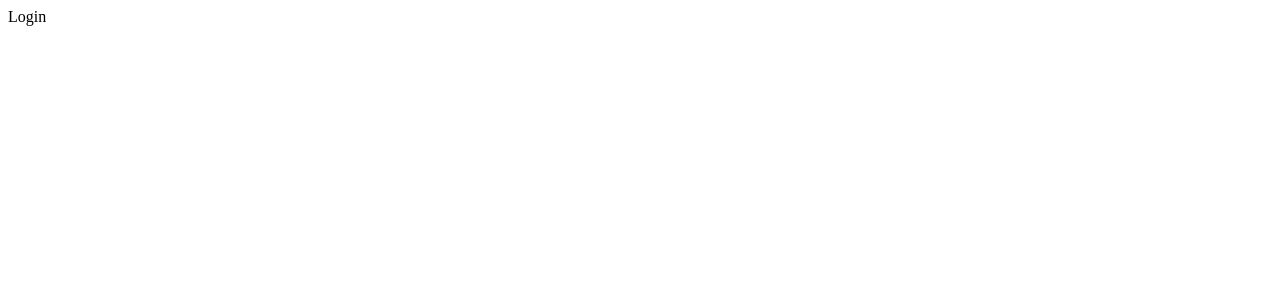
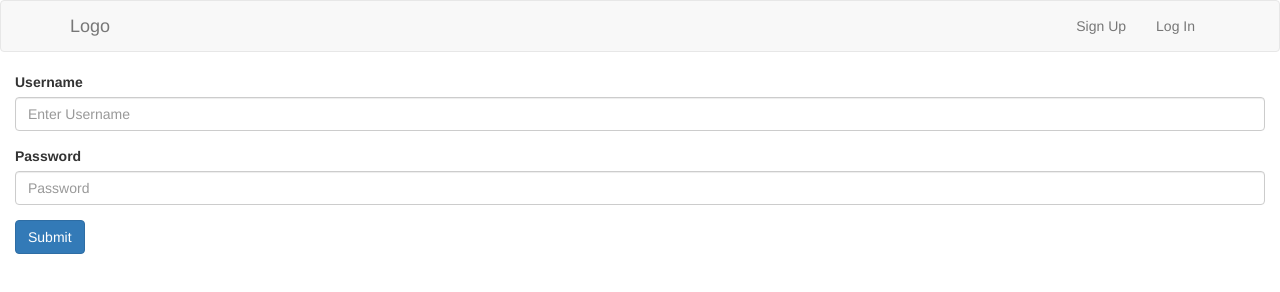
Before and after one commit to SwathyD/DIADRASTIKO, a plain HTML site: page templates/login.html in a window 1280 px wide. Drawn offline with nearby package versions, Linux system fonts and the light colour scheme.

Commit message:
Add files via upload

```diff
--- a/templates/login.html
+++ b/templates/login.html
@@ -1,2 +1,55 @@
 <html>
-Login</html>
+<head>
+<title>UI</title>
+    <meta charset="utf-8">
+  <meta name="viewport" content="width=device-width, initial-scale=1">
+  <link rel="stylesheet" href="https://maxcdn.bootstrapcdn.com/bootstrap/3.4.1/css/bootstrap.min.css">
+  <link href="https://fonts.googleapis.com/css?family=Montserrat" rel="stylesheet" type="text/css">
+  <link href="https://fonts.googleapis.com/css?family=Lato" rel="stylesheet" type="text/css">
+  <script src="https://ajax.googleapis.com/ajax/libs/jquery/3.4.1/jquery.min.js"></script>
+  <script src="https://maxcdn.bootstrapcdn.com/bootstrap/3.4.1/js/bootstrap.min.js"></script>
+</head>
+
+<style>
+</style>
+
+<body>
+  <nav class="navbar navbar-default">
+    <div class="container">
+      <div class="navbar-header">
+        <button type="button" class="navbar-toggle" data-toggle="collapse" data-target="#myNavbar">
+        <span class="icon-bar"></span>
+        <span class="icon-bar"></span>
+        <span class="icon-bar"></span>
+      </button>
+      <a class="navbar-brand" href="#myPage">Logo</a>
+    </div>
+    <div class="collapse navbar-collapse" id="myNavbar">
+      <ul class="nav navbar-nav navbar-right">
+        <li><a href="#SignUp">Sign Up</a></li>
+        <li><a href="Login.html">Log In</a></li>
+      </ul>
+    </div>
+  </div>
+</nav>
+
+<div class="container-fluid">
+  <div class="card">
+    <div class="card-body">
+      <form>
+        <div class="form-group">
+          <label for="Username">Username</label>
+          <input type="text" class="form-control" id="Uname" placeholder="Enter Username">
+        </div>
+      <div class="form-group">
+        <label for="exampleInputPassword1">Password</label>
+        <input type="password" class="form-control" id="Pword" placeholder="Password">
+      </div>
+      <button type="submit" class="btn btn-primary">Submit</button>
+      </form>
+      </div>
+</div>
+</div>
+</body>
+
+</html>
```
